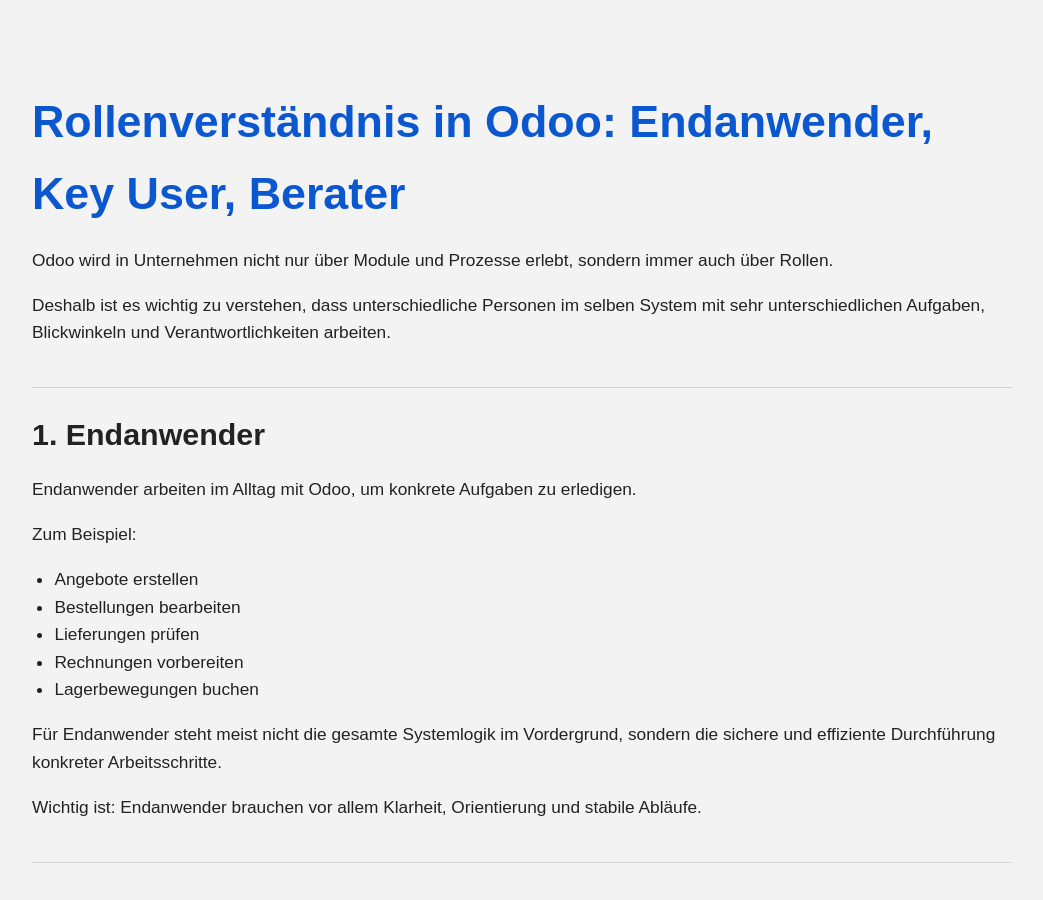
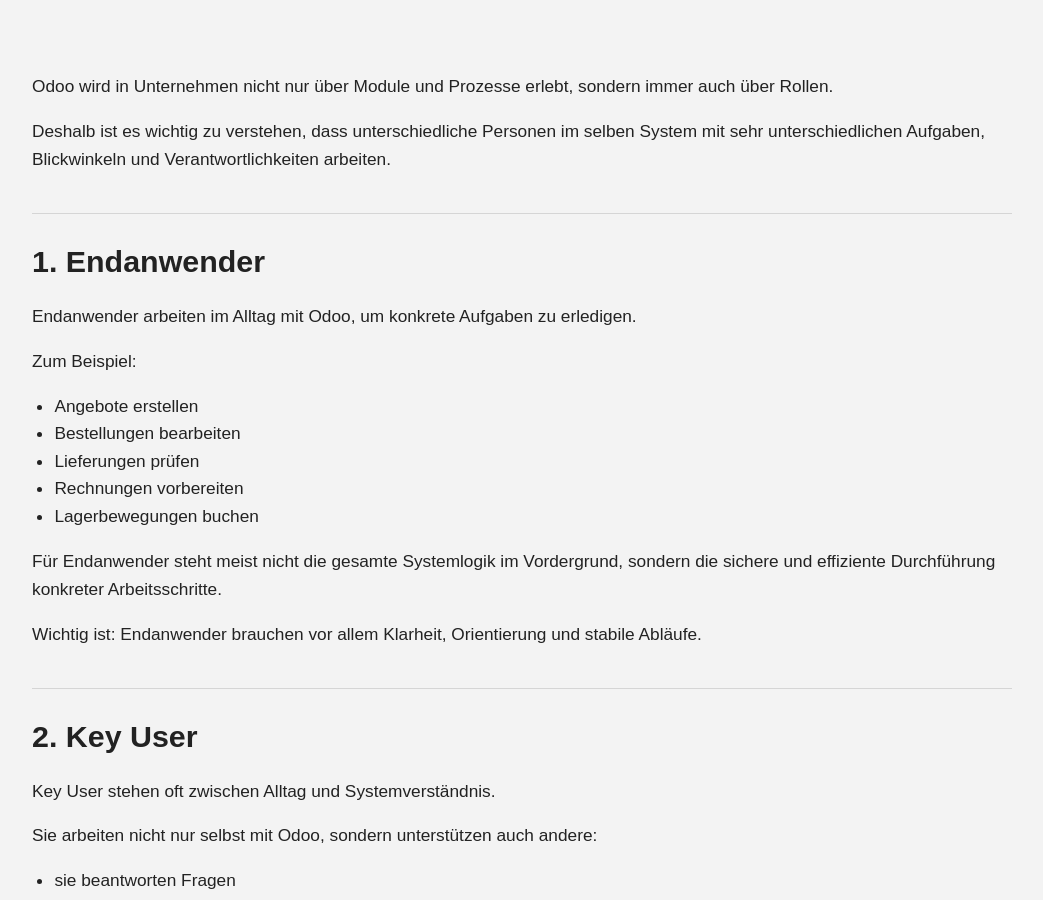
Before and after one commit to Tina10177/odoo-wissensuniversum, a Jekyll site: the page built from rollenverstaendnis-in-odoo.md, in a window 1280 px wide and 900 px high. Shown: the whole window, without its empty margins (118-1161 px from the left). Built offline with Jekyll 4.4.1, drawn with Linux system fonts in a browser that asks for light colours; our own code applies the rules of GitHub Pages for plain Markdown files.

Commit message:
Revise layout and title in rollenverstaendnis-in-odoo.md
Updated the document layout and title for clarity.

```diff
--- a/rollenverstaendnis-in-odoo.md
+++ b/rollenverstaendnis-in-odoo.md
@@ -1,4 +1,7 @@
-# Rollenverständnis in Odoo: Endanwender, Key User, Berater
+---
+layout: default
+title: Rollenverständnis in Odoo
+---
 
 Odoo wird in Unternehmen nicht nur über Module und Prozesse erlebt, sondern immer auch über Rollen.
 
```
